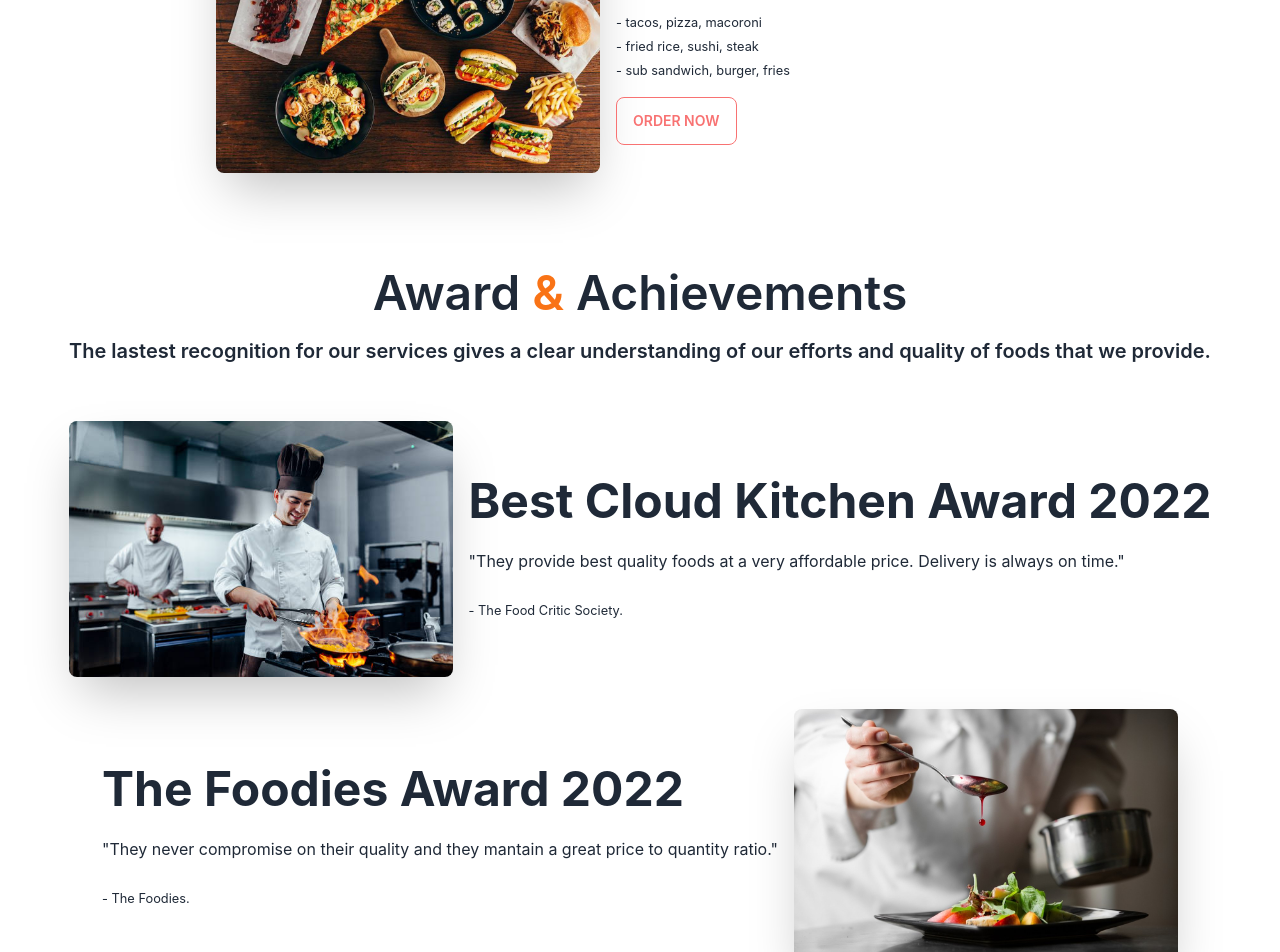
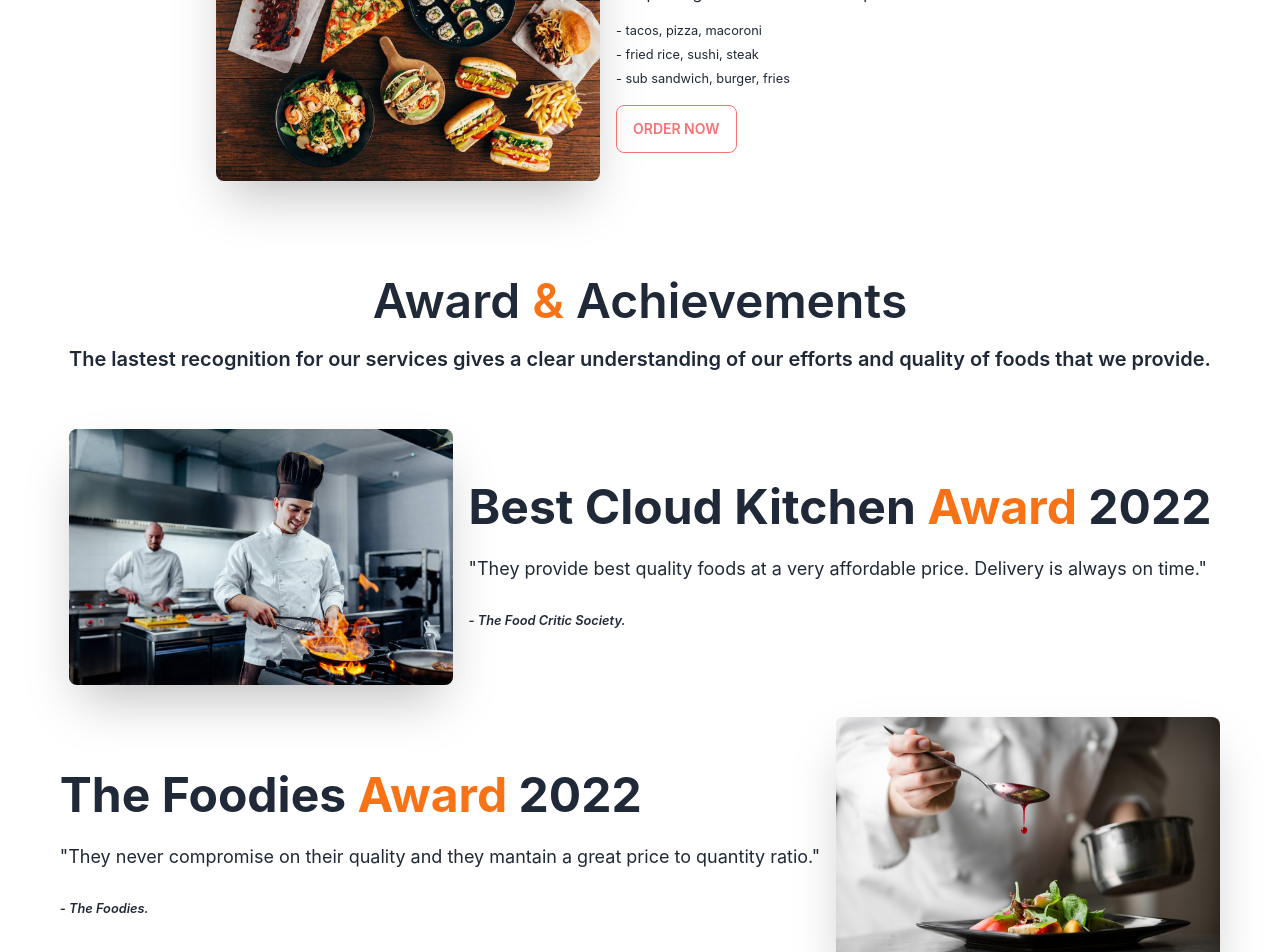
Before and after one commit to adib3006/cook-book-client, a React (Create React App) app: page / in a window 1280 px wide. Shown: the part 1480-2432 px from the top of the page. Built offline with nearby package versions, Linux system fonts and the light colour scheme; no server answers.

Commit message:
final revision done and website is ready to deploy

```diff
--- a/src/Router/Router/Routes.js
+++ b/src/Router/Router/Routes.js
@@ -9,6 +9,7 @@ import PrivateRoute from '../PrivateRoute/PrivateRoute';
 import MyReviews from '../../components/MyReviews/MyReviews';
 import AddServices from '../../components/AddServices/AddServices';
 import UpdateMyReviews from '../../components/MyReviews/UpdateMyReviews';
+import ErrorPage from '../../components/ErrorPage/ErrorPage';
 
 const { createBrowserRouter } = require("react-router-dom");
 
@@ -16,6 +17,7 @@ export const router = createBrowserRouter([
     {
         path:'/',
         element:<Main></Main>,
+        errorElement:<ErrorPage></ErrorPage>,
         children:[
             {
                 path:'/',
--- a/src/components/AwardSection/AwardSection.js
+++ b/src/components/AwardSection/AwardSection.js
@@ -11,18 +11,18 @@ const AwardSection = () => {
                 <div className="hero-content flex-col lg:flex-row">
                     <img src={cover1} className="max-w-sm rounded-lg shadow-2xl" alt='' />
                     <div>
-                        <h1 className="text-5xl font-bold">Best Cloud Kitchen Award 2022</h1>
-                        <p className="py-6">"They provide best quality foods at a very affordable price. Delivery is always on time."</p>
-                        <p><small>- The Food Critic Society.</small></p>
+                        <h1 className="text-5xl font-bold">Best Cloud Kitchen <span className='text-orange-500'>Award</span> 2022</h1>
+                        <p className="py-6 text-lg">"They provide best quality foods at a very affordable price. Delivery is always on time."</p>
+                        <p className='italic font-semibold'><small>- The Food Critic Society.</small></p>
                     </div>
                 </div>
             </div>
             <div className="hero">
                 <div className="hero-content flex-col lg:flex-row">
                     <div>
-                        <h1 className="text-5xl font-bold">The Foodies Award 2022</h1>
-                        <p className="py-6">"They never compromise on their quality and they mantain a great price to quantity ratio."</p>
-                        <p><small>- The Foodies.</small></p>
+                        <h1 className="text-5xl font-bold">The Foodies <span className='text-orange-500'>Award</span> 2022</h1>
+                        <p className="py-6 text-lg">"They never compromise on their quality and they mantain a great price to quantity ratio."</p>
+                        <p className='italic font-semibold'><small>- The Foodies.</small></p>
                     </div>
                     <img src={cover2} className="max-w-sm rounded-lg shadow-2xl" alt='' />
                 </div>
--- /dev/null
+++ b/src/components/ErrorPage/ErrorPage.js
@@ -0,0 +1,15 @@
+import React from 'react';
+import { Link, useRouteError } from 'react-router-dom';
+
+const ErrorPage = () => {
+    const error = useRouteError();
+    return (
+        <div className='pt-40 text-center'>
+            <h1 className='text-8xl text-red-600 font-extrabold'>{error.status}</h1>
+            <p className='text-4xl text-gray-800 font-bold'>{error.statusText}</p>
+            <p className='text-4xl'>Go to <Link className='text-orange-500 hover:underline' to='/home'>Home</Link></p>
+        </div>
+    );
+};
+
+export default ErrorPage;
--- a/src/components/Footer/Footer.js
+++ b/src/components/Footer/Footer.js
@@ -1,10 +1,12 @@
 import React from 'react';
 import { Link } from 'react-router-dom';
+import logo from '../../assets/logo1.png';
 
 const Footer = () => {
     return (
         <footer className="footer footer-center p-10 bg-zinc-900 text-gray-200">
             <div>
+                <img className='w-24' src={logo} alt="" />
                 <p className="font-bold">
                     Cook Book Ltd. <br />Providing tasty meals since 2022
                 </p>
--- a/src/components/Navbar/Navbar.js
+++ b/src/components/Navbar/Navbar.js
@@ -11,7 +11,7 @@ const Navbar = () => {
             .catch(error => console.error(error))
     }
     return (
-        <div className="navbar bg-base-100">
+        <div className="navbar bg-base-100 py-3">
             <div className="navbar-start">
                 <div className="dropdown">
                     <label tabIndex={0} className="btn btn-ghost lg:hidden">
@@ -31,7 +31,7 @@ const Navbar = () => {
                     </ul>
                 </div>
                 <div className='flex items-center ml-5'>
-                    <Link to='/'><img src={logo} alt="" /></Link>
+                    <Link to='/'><img className='image-full' src={logo} alt="" /></Link>
                     <Link to='/' className="btn btn-ghost normal-case text-xl">Cook <span className='text-orange-500'>Book</span></Link>
                 </div>
             </div>
--- a/src/components/NewlyArriveSection/NewlyArriveSection.js
+++ b/src/components/NewlyArriveSection/NewlyArriveSection.js
@@ -1,4 +1,5 @@
 import React from 'react';
+import { Link } from 'react-router-dom';
 import slide1 from '../../assets/slide1.jpg';
 
 const NewlyArriveSection = () => {
@@ -15,7 +16,7 @@ const NewlyArriveSection = () => {
                         <p><small>- tacos, pizza, macoroni</small></p>
                         <p><small>- fried rice, sushi, steak</small></p>
                         <p><small>- sub sandwich, burger, fries</small></p>
-                        <button className="btn btn-outline btn-error mt-4">Order Now</button>
+                        <button className="btn btn-outline btn-error mt-4"><Link to='/menu'>Order Now</Link></button>
                     </div>
                 </div>
             </div>
--- a/src/components/Reviews/AddReview.js
+++ b/src/components/Reviews/AddReview.js
@@ -38,7 +38,7 @@ const AddReview = ({item,refresh,setRefresh}) => {
         .catch(err => console.error(err))
     }
     return (
-        <div className='m-10 p-2'>
+        <div className='mx-auto w-4/5 lg:w-2/3 my-10 p-2'>
             <form onSubmit={handleAddReview}>
                 <h2 className="text-4xl text-center mb-5">Add your review</h2>
                 <textarea name='review' className="textarea textarea-bordered textarea-warning h-24 w-full mb-5" placeholder="Review" required></textarea>
--- a/src/components/Reviews/ReviewCard.js
+++ b/src/components/Reviews/ReviewCard.js
@@ -7,9 +7,9 @@ const ReviewCard = ({ review }) => {
     const time = releaseDate.split('T')[1];
     const postTime = date+' at '+time.slice(0,8);
     return (
-        <div className="card w-2/3 mx-auto border rounded-xl shadow-xl mb-5">
+        <div className="card w-full lg:w-2/3 mx-auto border rounded-xl shadow-xl mb-5">
             <div className="card-body">
-                <div className='w-full flex justify-between'>
+                <div className='w-full lg:flex justify-between'>
                     <div className='flex items-center justify-start'>
                         <div className="avatar mr-5">
                             <div className="w-24 rounded-full ring ring-primary ring-offset-base-100 ring-offset-2">
```
Also changed, not shown: src/assets/logo1.png (added), 1 other file (tests, documents, lock files or other folders).
